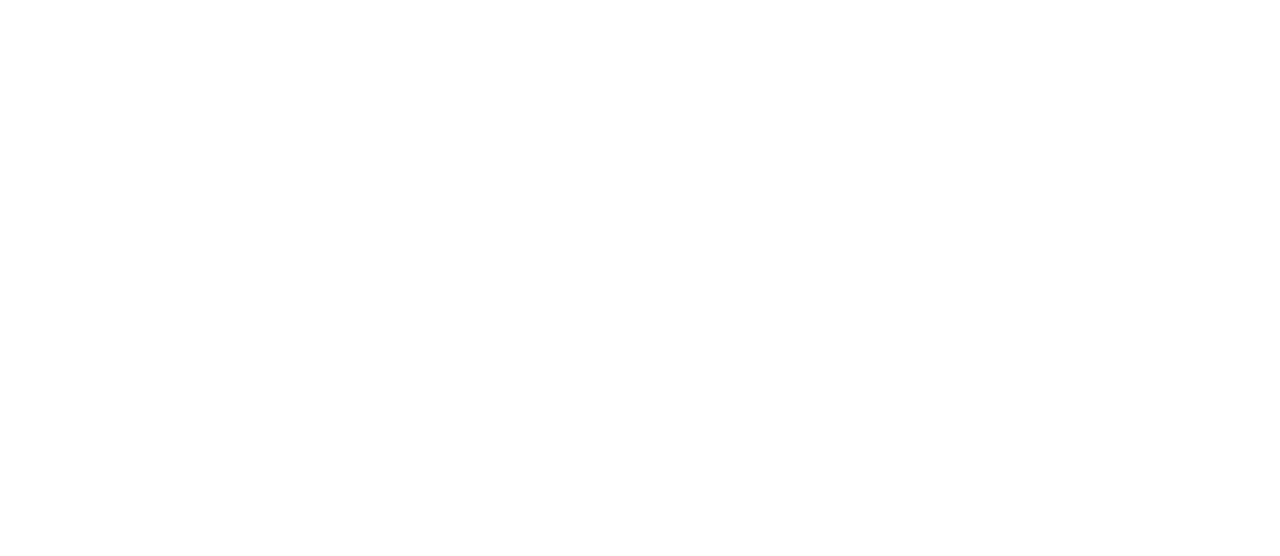
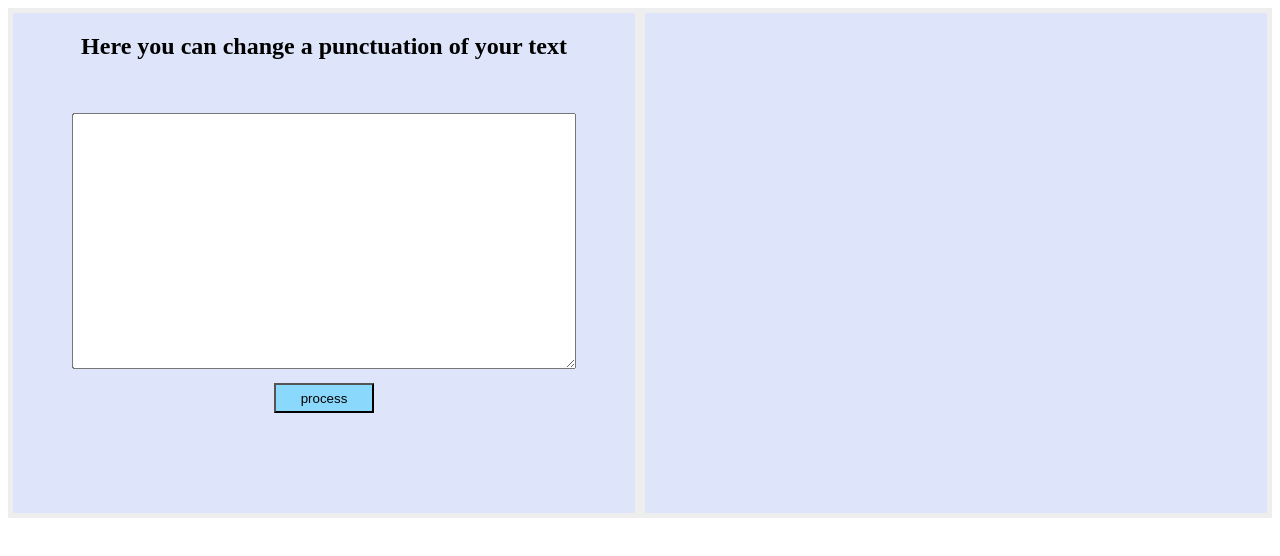
Before and after one commit to deridara/JavaScript_2, a plain HTML site: page 3_RegExp/index.html in a window 1280 px wide. Drawn offline with Linux system fonts and the light colour scheme.

Commit message:
regExp basically done

```diff
--- a/3_RegExp/index.html
+++ b/3_RegExp/index.html
@@ -3,8 +3,20 @@
 <head>
     <meta charset="UTF-8">
     <title>Document</title>
+    <link rel="stylesheet" href="style.css">
 </head>
 <body>
+
+    <div class="flex-parent">
+        <div class="task">
+       <h2>Here you can change a punctuation of your text</h2>
+            <textarea name="text" id="text"></textarea>
+            <input  class= 'btn' type="button" name='processBtn' id='processBtn' value='process'>
+        </div>
+        <div class="task">
+
+        </div>
+    </div>
 
 </body>
 <script src="script.js"></script>
--- a/3_RegExp/script.js
+++ b/3_RegExp/script.js
@@ -0,0 +1,7 @@
+const regExp = /((?<=[.,!? ])'|^'|'(?=\s))/gm;
+const textProcessBtn = document.querySelector('#processBtn');
+const textarea = document.querySelector('textarea');
+textProcessBtn.addEventListener('click', function() {
+    const text = textarea.value;
+    textarea.value = text.replace(regExp, '"');
+})
--- /dev/null
+++ b/3_RegExp/style.scss
@@ -0,0 +1,48 @@
+
+
+.flex-parent {
+    display: flex;
+    flex-direction: row;
+    background: #eee;
+    width: 100%;
+    height: 100%;
+}
+
+h2 {
+    text-align: center;
+    position: absolute;
+    width: 100%;
+}
+
+.task {
+    background: #dee5fa;
+    display: inline-flex;
+    height: 500px;
+    width: 50%;
+    margin: 5px;
+    position: relative;
+}
+
+textarea {
+    display: block;
+    position: absolute;
+    top: 20%;
+    left: 50%;
+    transform: translateX(-50%);
+    height: 50%;
+    width: 80%;
+}
+
+.btn {
+    width: 100px;
+    height: 30px;
+    position: absolute;
+    background: #8ad9fc;
+    bottom: 20%;
+    left: 50%;
+    transform: translateX(-50%);
+}
+
+.btn:hover {
+    background: #eef4ab
+}
```
Also changed, not shown: 3_RegExp/style.css (added), 1 other file.
